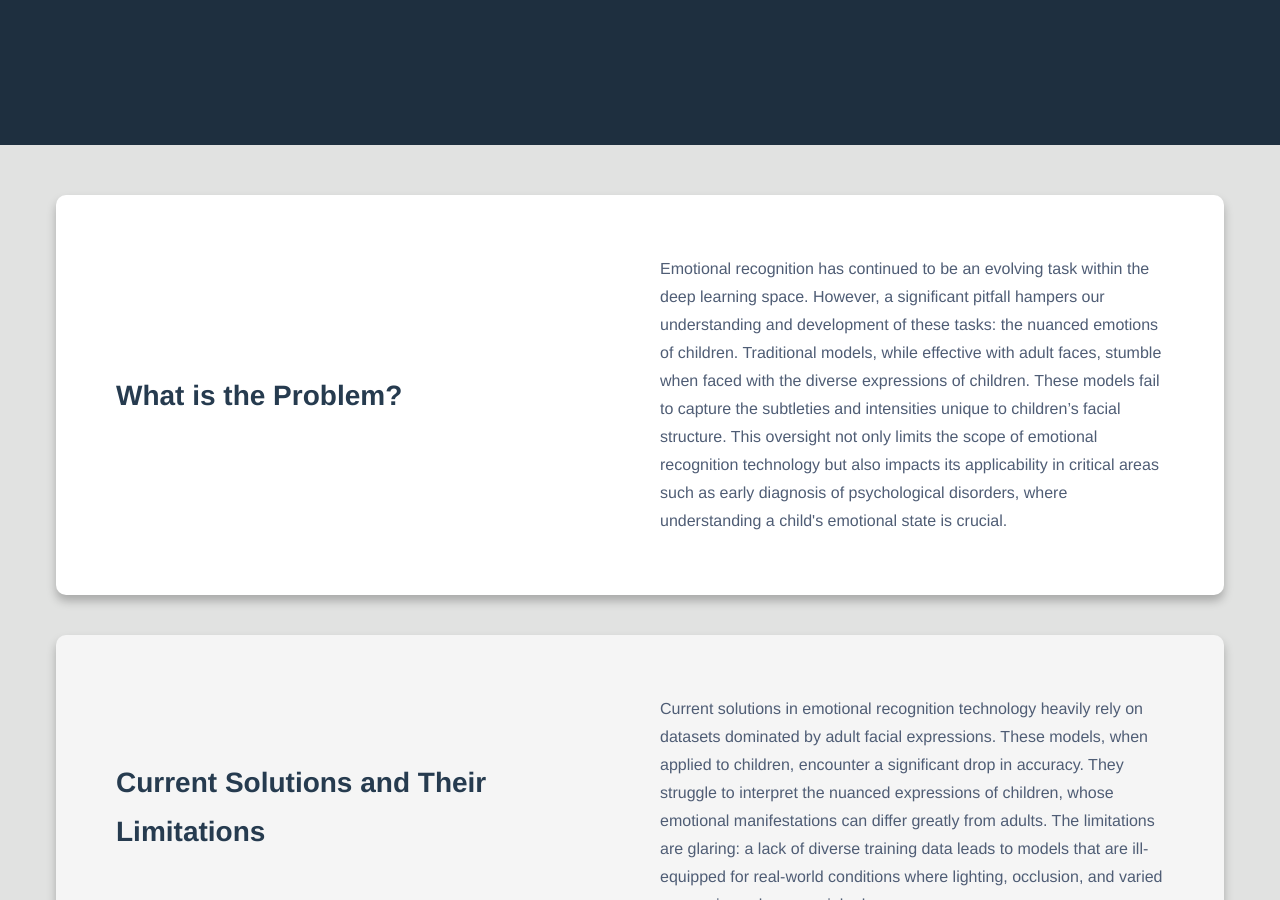
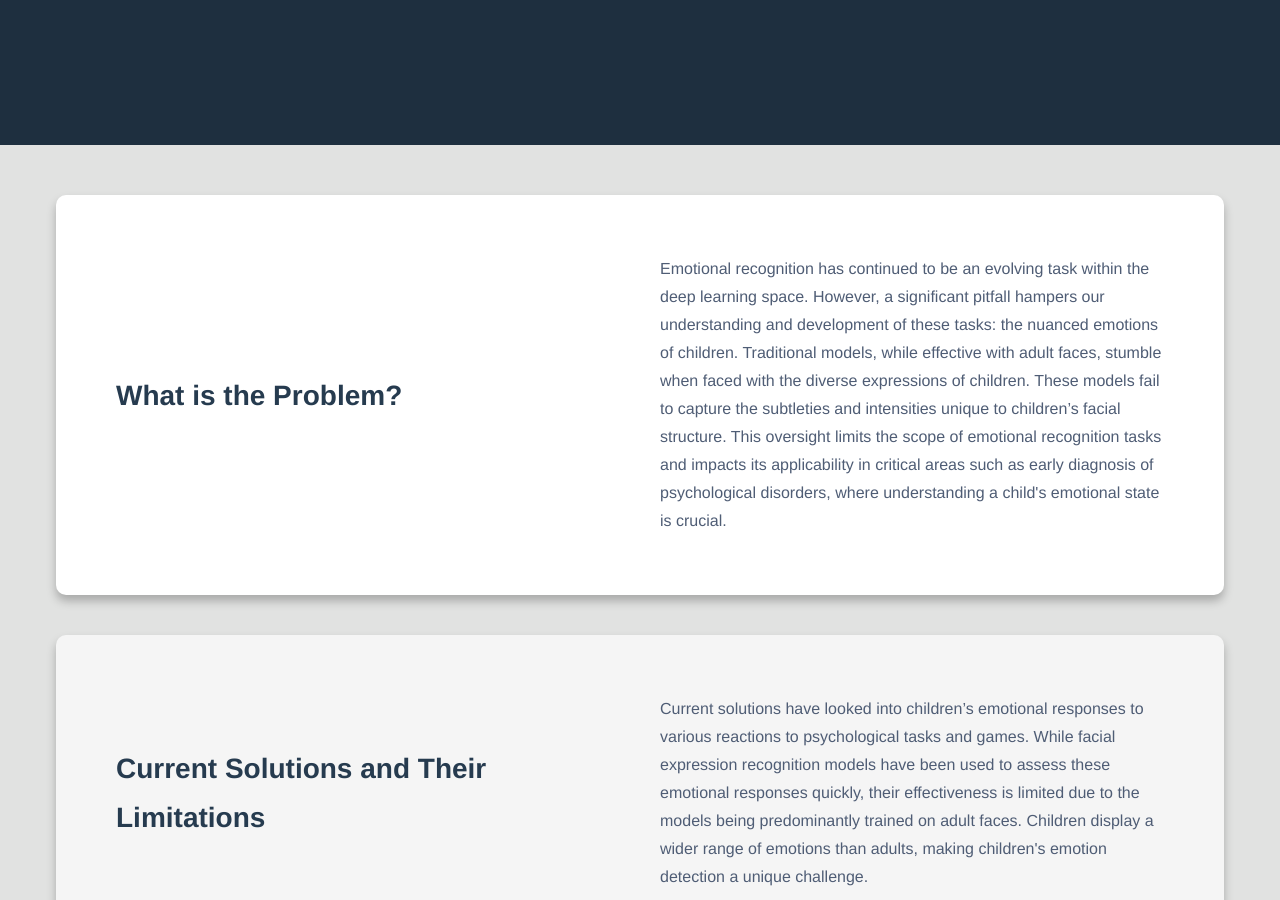
Before and after one commit to ant-li/DSC140B-Capstone-Project, a Jekyll site: the page built from index.html, in a window 1280 px wide and 900 px high, scrolled down 803 px. Built offline with Jekyll 4.4.1, drawn with Linux system fonts in a browser that asks for light colours; some of the changed text lies outside the part shown.

Commit message:
updated 3 parts

```diff
--- a/index.html
+++ b/index.html
@@ -14,32 +14,27 @@
     <p>Emotional recognition has continued to be an evolving task within the deep learning space. However, a significant
         pitfall hampers our understanding and development of these tasks: the nuanced emotions of children. Traditional models,
         while effective with adult faces, stumble when faced with the diverse expressions of children. These models fail to
-        capture the subtleties and intensities unique to children’s facial structure. This oversight not only limits the
-        scope of emotional recognition technology but also impacts its applicability in critical areas such as early
+        capture the subtleties and intensities unique to children’s facial structure. This oversight limits the
+        scope of emotional recognition tasks and impacts its applicability in critical areas such as early
         diagnosis of psychological disorders, where understanding a child's emotional state is crucial.
     </p>
 </div>
 
 <div class="section">
     <h2>Current Solutions and Their Limitations</h2>
-    <p>Current solutions in emotional recognition technology heavily rely on datasets dominated by adult facial
-        expressions. These models, when applied to children, encounter a significant drop in accuracy. They struggle to
-        interpret the nuanced expressions of children, whose emotional manifestations can differ greatly from adults.
-        The limitations are glaring: a lack of diverse training data leads to models that are ill-equipped for
-        real-world conditions where lighting, occlusion, and varied expressions play a crucial role.
+    <p>
+        Current solutions have looked into children’s emotional responses to various reactions to psychological tasks and games.
+        While facial expression recognition models have been used to assess these emotional responses quickly, their effectiveness
+        is limited due to the models being predominantly trained on adult faces. Children display a wider range of emotions than
+        adults, making children's emotion detection a unique challenge.
     </p>
 </div>
 
 <div class="section">
     <h2>Proposed Solutions</h2>
-    <p>Our project embarks on a journey to refine emotional recognition technology, specifically tailored for children.
-        By expanding our training datasets to include a rich variety of both adult and children's faces, and
-        incorporating data augmentation techniques such as low lighting adjustments, blurring, and occlusion, we aim to
-        develop a model that thrives under real-world conditions. Employing transfer learning from various pre-trained
-        models, we meticulously selected and tested six, eventually narrowing down to three that show promise. Our
-        approach not only enhances the model's ability to generalize across different age groups but also lays the
-        groundwork for future advancements in pre-diagnostic tools. These tools could vastly improve the accuracy of
-        emotional assessments in children, leading to better support in educational and developmental contexts.
+    <p>Our project aims to tackle fine-tuning existing emotional recognition architectures and create a model that generalizes well
+        to children's facial expressions. By leveraging techniques such as data augmentation and transfer learning from various pre-trained models,
+        we aim to develop a model that thrives under real-world conditions.
     </p>
 </div>
 <script>
```
